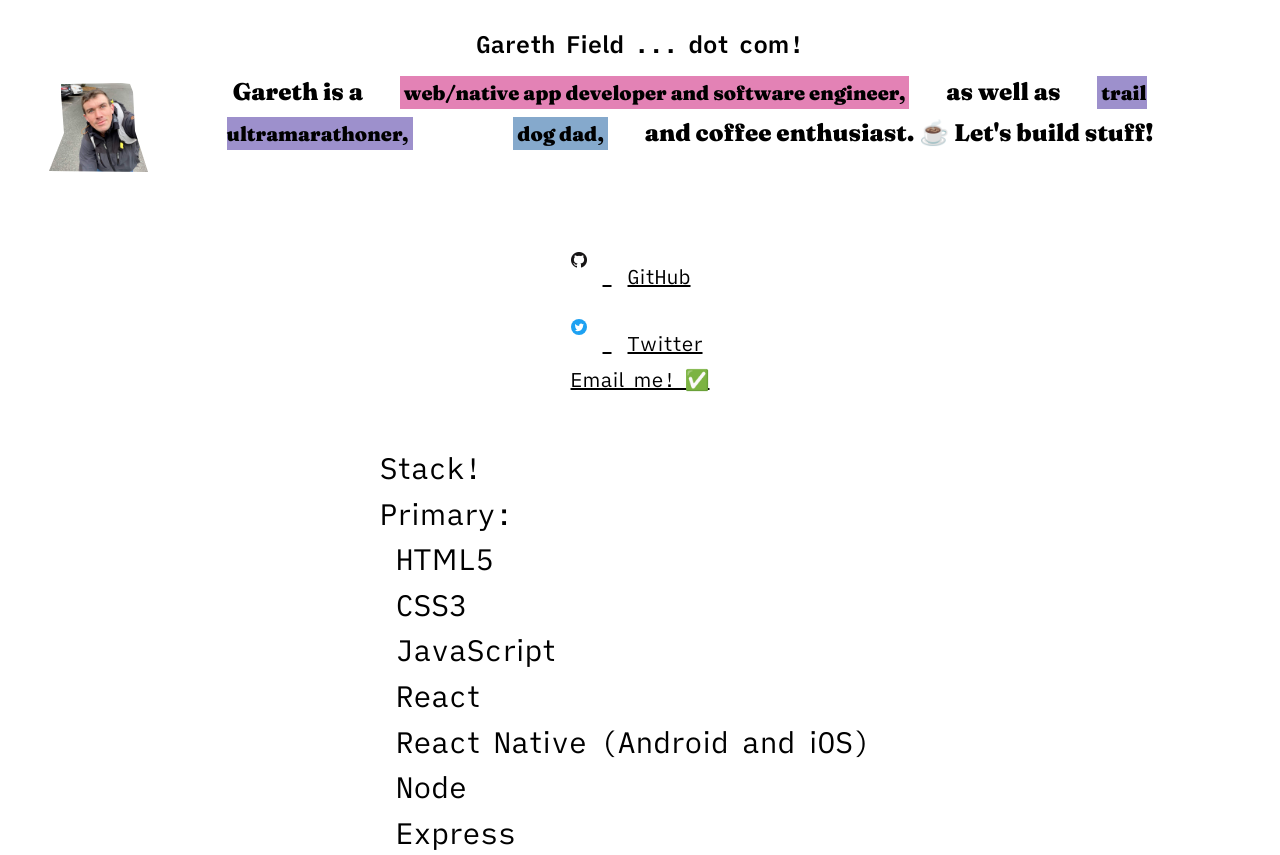
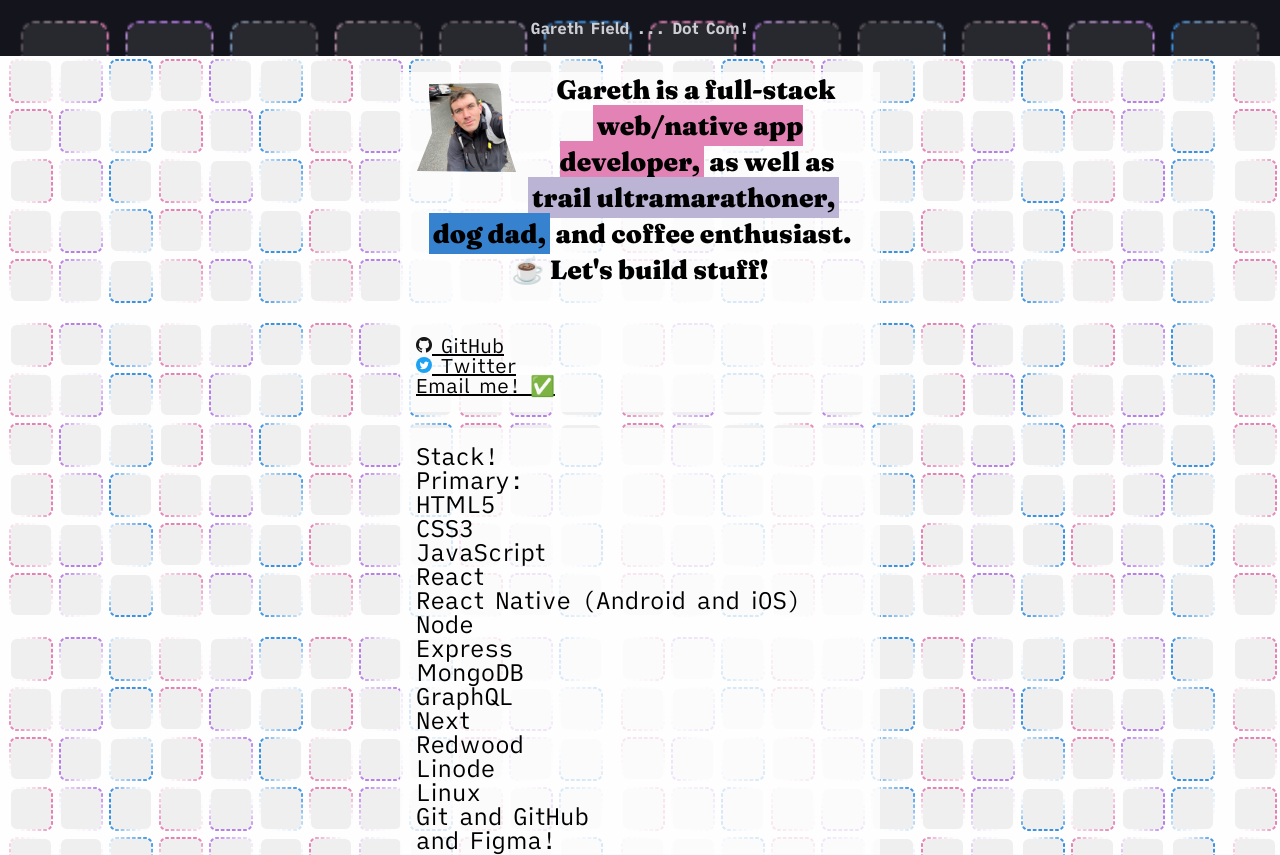
Before and after one commit to Twitchkidd/gfcom, a plain HTML site: page index.html in a window 1280 px wide. Shown: the top 855 px of the page. Drawn offline with Linux system fonts and the light colour scheme.

Commit message:
source control, shmorsh control, there will be a website when it is READY!

```diff
--- a/index.html
+++ b/index.html
@@ -43,17 +43,19 @@
   <link rel="stylesheet" href="stylesheet.css" />
 </head>
 
-<body>
-  <header>Gareth Field ... dot com!</header>
-  <main id="blurb">
+<body class="grid">
+  <header class="item item--full">
+    <h1>Gareth Field ... Dot Com!</h1>
+  </header>
+  <main id="blurb" class="item item--contained">
     <img id="profile-pic" height="100px" width="100px"
       style="clip-path: polygon(21% 12%, 13% 12%, 13% 21%, 16% 61%, 1% 99%, 100% 100%, 87% 59%, 85% 20%, 82% 12%, 74% 11%); float: left; shape-outside: circle();"
       src="assets/images/photos/profile-pic.jpg" alt="Gareth saying 'hi' from a bike!" />
-    Gareth is a <a href="#stack"><span class="pinkBackground">web/native app developer and software engineer,</span></a>
+    Gareth is a full-stack <a href="#stack"><span class="pinkBackground">web/native app developer,</span></a>
     as well as <a href="#gareth-etc"><span class="purpleBackground">trail ultramarathoner,</span></a><span> </span><a
       href="#dawa"><span class="blueBackground">dog dad,</span></a> and coffee enthusiast. ☕ Let's build stuff!
   </main>
-  <nav id="sidebar">
+  <nav id="sidebar" class="item item--contained">
     <ul id="sidebar-links">
       <li>
         <a id="github-link" href="https://github.com/Twitchkidd" target="_blank" rel="noopener">
@@ -75,7 +77,7 @@
     </ul>
   </nav>
   <!--https://developer.mozilla.org/en-US/docs/Web/CSS/position#sticky_positioning-->
-  <section id="stack">
+  <section id="stack" class="item item--contained">
     <h2>Stack!</h2>
     <h3>Primary:</h3>
     <ul>
@@ -109,7 +111,7 @@
       <li>and Sketch!</li>
     </ul>
   </section>
-  <section id="companies-and-clients">
+  <section id="companies-and-clients" class="item item--contained">
     <h2>Companies and clients!</h2>
     <h3>Moodbit | NYC | 2019</h3>
     <p>Developed next version of dashboard for startup. Deployed production React site, including data visualization and
@@ -125,7 +127,7 @@
     <p>Updated series of serverless functions to weather an API change, including unit and integration tests involving
       AWS API Gateways, SNS Messaging, and Lambdas, PostgreSQL, and the Slack API.</p>
   </section>
-  <section id="side-projects">
+  <section id="side-projects" class="item item--contained">
     <h2>Side projects!</h2>
     <h3>`master-blaster`</h3>
     <p>Wrote command-line tool in Python that batch renames primary git branches and updates the remote, including the
@@ -149,7 +151,7 @@
         href="https://github.com/Twitchkidd/gfcom-dep-2020/tree/oldSchool" target="_blank" rel="noopener">on
         GatsbyJS.</a></p>
   </section>
-  <section id="recommended-media">
+  <section id="recommended-media" class="item item--contained">
     <!-- Todo: Types of Media! -->
     <h2>Recommended media!</h2>
     <p>Check out <a href="https://java-programming.mooc.fi" target="_blank" rel="noopener">The University of Helsinki's
@@ -164,7 +166,7 @@
     <p>Definitely tune in to the <a href="https://designdetails.fm" target="_blank" rel="noopener">Design Details</a>
       podcast to keep in touch with the design side of things!</p>
   </section>
-  <section id="gareth-etc">
+  <section id="gareth-etc" class="item item--contained">
     <h2>Gareth Et Cetera!</h2>
     <h3>Running</h3>
     <p>Completed three 50km races, and am aiming for the coveted belt buckle of a 100mi finish. Next step is getting
@@ -179,7 +181,7 @@
     <p>Also, he rides his trusty bicycle everywhere, including bringing Dawa on rides around town and to the local
       exotic locations!</p>
   </section>
-  <section id="dawa">
+  <section id="dawa" class="item item--contained">
     <img width="160px" height="120px" src="assets/images/photos/dawa-harkness.jpg"
       alt="Cute puppy at the park in front of the ocean as a ferry goes by, resting."
       style="border-radius: 1rem; transform: rotate(-5deg);" />
--- a/stylesheet.css
+++ b/stylesheet.css
@@ -143,10 +143,66 @@ table {
 
 /* ------------------------------------ */
 
+:root {
+	--lighterGreen: #defbe9;
+	--lightGreen: #acf0c5;
+	--green: #7edfa2;
+	--darkGreen: #57ca82;
+	--darkerGreen: #37b164;
+	--lighterBlue: #3782cf;
+	--lightBlue: #0e6ed2;
+	--blue: #0655a9;
+	--darkBlue: #044487;
+	--darkerBlue: #033468;
+	--alt-lighterBlue: #def2fa;
+	--alt-lightBlue: #abd9ea;
+	--alt-blue: #7bbbd4;
+	--alt-darkBlue: #539bb6;
+	--alt-darkerBlue: #347d99;
+	--lighterBrown: #d4baa3;
+	--lightBrown: #ab8d73;
+	--brown: #856950;
+	--darkBrown: #67492f;
+	--darkerBrown: #543419;
+	--lighterPink: #e382b5;
+	--lightPink: #d35698;
+	--pink: #c1357e;
+	--darkPink: #ae1465;
+	--darkerPink: #88084b;
+	--alt-lighterPink: #fddfec;
+	--alt-lightPink: #f7b1ce;
+	--alt-pink: #ee86b2;
+	--alt-darkPink: #e26197;
+	--alt-darkerPink: #d0407d;
+	--lighterPurple: #bbb4d4;
+	--lightPurple: #8d81b3;
+	--purple: #675997;
+	--darkPurple: #45367a;
+	--darkerPurple: #291b5c;
+	--alt-lighterPurple: #e1e5fb;
+	--alt-lightPurple: #b2bbee;
+	--alt-purple: #8794db;
+	--alt-darkPurple: #6170c2;
+	--alt-darkerPurple: #4252a7;
+	--lightest: #fefefe;
+	--lighter: #e6e7eb;
+	--light: #ccced3;
+	--gray: #a1a0a0;
+	--dark: #625a5d;
+	--darker: #28282f;
+	--darkest: #14141d;
+}
+
 html {
 	box-sizing: border-box;
 	font-family: 'iA Writer Quattro', sans-serif;
 	scroll-behavior: smooth;
+}
+
+*,
+*::before,
+*::after {
+	box-sizing: inherit;
 }
 
 @media screen and (prefers-reduced-motion: reduce) {
@@ -155,48 +211,69 @@ html {
 	}
 }
 
-*,
-*::before,
-*::after {
-	box-sizing: inherit;
+.grid {
+	display: grid;
+	grid-template-columns:
+		[viewport-start] minmax(2em, 1fr)
+		[container-start] minmax(0, 30em) [container-end]
+		minmax(2em, 1fr) [viewport-end];
+	gap: 1em;
+}
+.item--contained {
+	grid-column: container;
+}
+.item--full {
+	grid-column: viewport;
+	display: inherit;
+	grid-template-columns: inherit;
+}
+.item--full > * {
+	grid-column: container;
 }
 
 body {
-	display: grid;
-	place-items: center;
+	background: var(--lightest);
+	background-image: url('./assets/images/patterns/light-1.png');
+	background-repeat: repeat;
 }
 
 header {
 	font-size: 1.5rem;
 	font-weight: 600;
-	padding: 1rem 0;
+	/* padding: 1rem 0; */
+	color: var(--light);
+	background: var(--darkest);
+	background-image: url('./assets/images/patterns/dark-1.png');
+	background-size: cover;
 }
 
 #blurb {
 	font-family: 'Fraunces', serif;
-	font-size: 1.5rem;
+	font-size: 1.65rem;
 	font-weight: 900;
-	line-height: 2.5rem;
+	line-height: 2.25rem;
 	text-align: center;
-	padding: 1rem 2rem;
+	padding: 1rem;
+	background: #fefefecc;
 }
 
 #blurb a {
 	text-decoration: none;
+	font-size: 1.65rem;
 }
 
 .pinkBackground {
-	background: #e382b5;
+	background: var(--lighterPink);
 	padding: 4px;
 }
 
 .purpleBackground {
-	background: #9d90cc;
+	background: var(--lighterPurple);
 	padding: 4px;
 }
 
 .blueBackground {
-	background: #85a9cc;
+	background: var(--lighterBlue);
 	padding: 4px;
 }
 
@@ -221,10 +298,6 @@ a:visited {
 	color: black;
 }
 
-section {
-	font-size: 1.85rem;
-}
-
 footer {
 	font-size: 0.75rem;
 	background-image: linear-gradient(
@@ -235,9 +308,9 @@ footer {
 	);
 }
 
-body * {
-	margin: 1rem;
-}
+/* body > * {
+	border: 1px solid #333;
+} */
 
 @media (max-width: 480px) {
 	body {
@@ -246,7 +319,7 @@ body * {
 	}
 	footer {
 		position: fixed;
-		height: 100px;
+		height: 120px;
 		bottom: 0px;
 		left: 0px;
 		right: 0px;
@@ -259,7 +332,14 @@ body * {
 }
 
 header {
-	margin-bottom: 0;
+	display: grid;
+	place-items: center;
+	min-height: 3.5rem;
+}
+
+header > h1 {
+	font-size: 1rem;
+	font-weight: 900;
 }
 
 main {
@@ -272,9 +352,18 @@ footer {
 }
 
 #blurb img {
-	margin: 0 !important;
+	margin: 0 1rem 1rem 0 !important;
 }
 
 section {
 	scroll-margin-top: 40px;
+	word-wrap: break-word;
+	font-size: 1.5rem;
+	padding: 1rem;
+	background: #fefefecc;
 }
+
+nav {
+	padding: 1rem;
+	background: #fefefecc;
+}
```
Also changed, not shown: assets/images/patterns/dark-1.png (added), assets/images/patterns/light-1.png (added).
